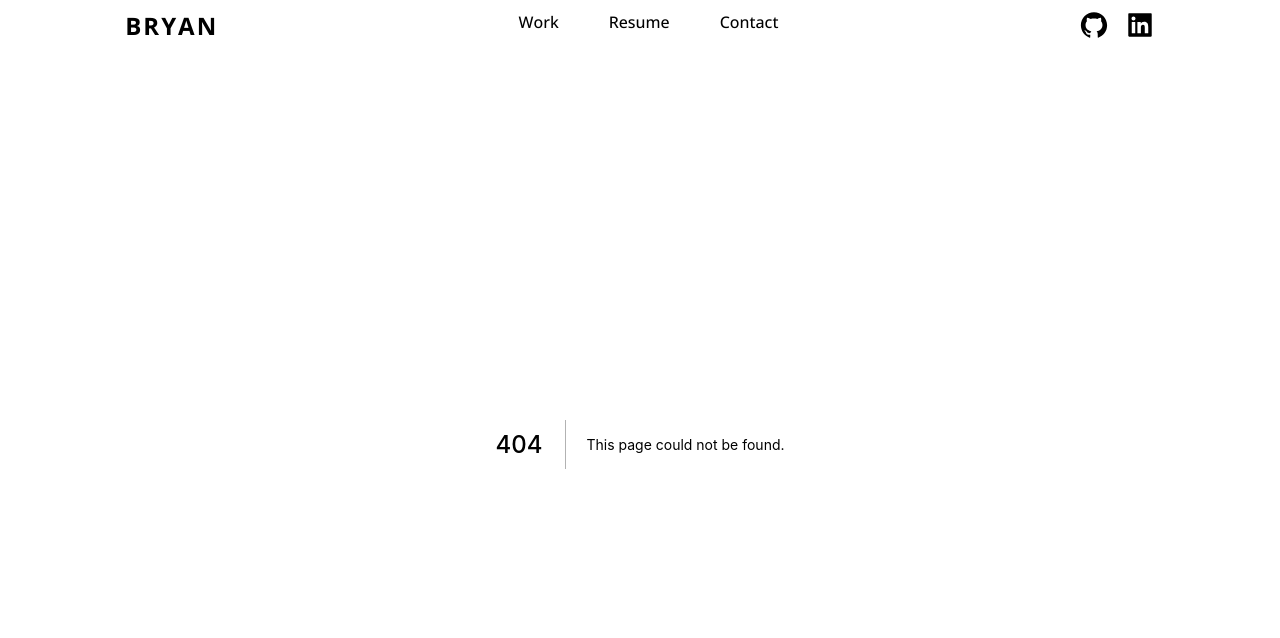
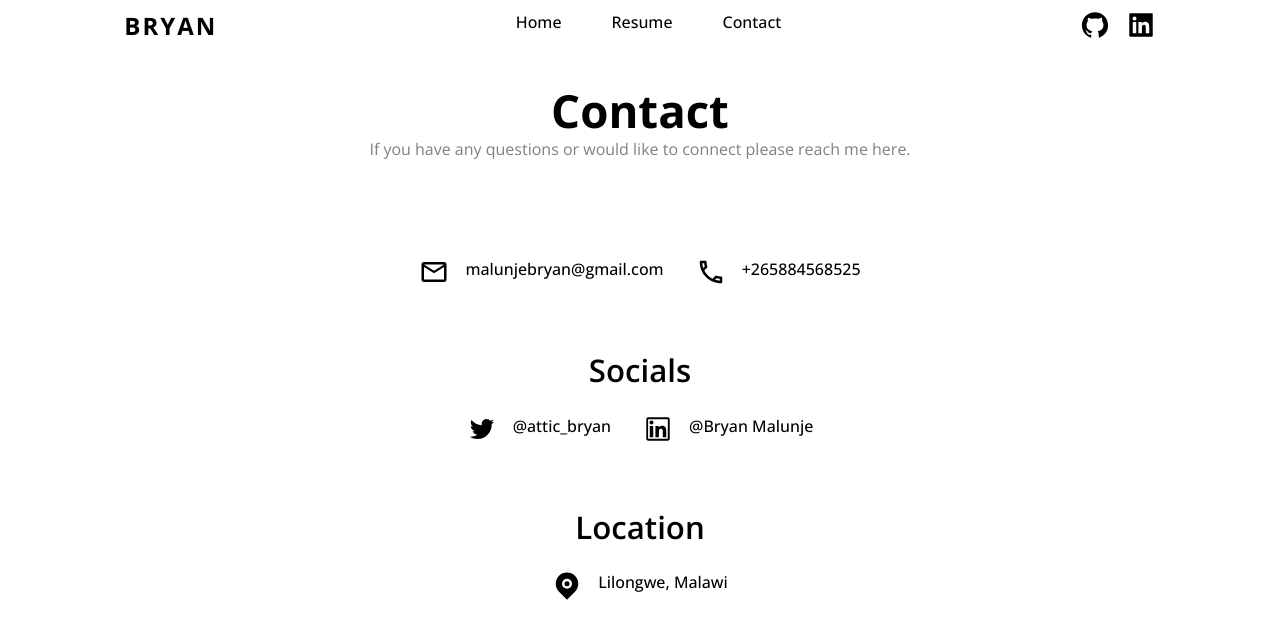
Before and after one commit to GISSIAH/bryan-portfolio, a Next.js app: page /contact in a window 1280 px wide. Before the commit this address had no page. Shown: the top 638 px of the page. Built offline with nearby package versions, Linux system fonts and the light colour scheme.

Commit message:
added contact page

```diff
--- a/components/navbar/navbar.js
+++ b/components/navbar/navbar.js
@@ -17,9 +17,9 @@ export default function Navbar() {
                     <Link href="/"><Typography variant="h5" sx={{ fontWeight: 700, letterSpacing: 2 }}>BRYAN</Typography></Link>
                 </div>
                 <div className={styles.siteLinks}>
-                    <Link href="/"><a style={{textDecoration:'none', color:'black'}}><Typography variant="body1" sx={{ fontWeight: 500 }}>Work</Typography></a></Link>
+                    <Link href="/"><a style={{textDecoration:'none', color:'black'}}><Typography variant="body1" sx={{ fontWeight: 500 }}>Home</Typography></a></Link>
                     <Link href="/resume"><a style={{ textDecoration: 'none', color:'black' }}><Typography variant="body1" sx={{ fontWeight: 500 }}>Resume</Typography></a></Link>
-                    <Link href="/"><a style={{ textDecoration: 'none' , color:'black'}}><Typography variant="body1" sx={{ fontWeight: 500 }}>Contact</Typography></a></Link>
+                    <Link href="/contact"><a style={{ textDecoration: 'none' , color:'black'}}><Typography variant="body1" sx={{ fontWeight: 500 }}>Contact</Typography></a></Link>
                 </div>
                 <Box sx={{display:'flex',gap:2}}>
                     <Link href="https://github.com/GISSIAH">
@@ -57,7 +57,7 @@ export default function Navbar() {
                         default: { duration: 3 },
                     }}
                     className={barClicked ? styles.mobileSiteLinks : styles.mobileSiteLinksHidden}>
-                    <Link href="/"><Typography variant="body1" sx={{ fontWeight: 500 }}>Work</Typography></Link>
+                    <Link href="/"><Typography variant="body1" sx={{ fontWeight: 500 }}>Home</Typography></Link>
                     <Link href="/resume"><Typography variant="body1" sx={{ fontWeight: 500 }}>Resume</Typography></Link>
                     <Link href="/"><Typography variant="body1" sx={{ fontWeight: 500 }}>Contact</Typography></Link>
                     <Link href="https://github.com/GISSIAH">
--- /dev/null
+++ b/pages/contact.js
@@ -0,0 +1,49 @@
+import { Box, Typography } from "@mui/material"
+import Head from "next/head"
+import { MdOutlineEmail, MdOutlinePhone } from "react-icons/md"
+import { AiOutlineTwitter, AiOutlineLinkedin } from "react-icons/ai"
+import { RiMapPinFill } from "react-icons/ri"
+export default function contact() {
+    return (
+        <div>
+            <Head>
+                <title>{`Bryan Malunje Contact`}</title>
+                <meta name="description" content="Contact information for Bryan Malunje a malawian software developer" />
+                <link rel="icon" href="/favicon.ico" />
+            </Head>
+
+
+            <Box sx={{ display: 'flex', flexDirection: 'column', alignItems: 'center', textAlign: 'center' }}>
+                <Typography variant="h3" sx={{ fontWeight: 700, marginTop: 5 }}>Contact</Typography>
+
+                <Typography variant="body1" color="gray" sx={{ fontWeight: 400 }}>If you have any questions or would like to connect please reach me here.</Typography>
+
+                <Box sx={{ display: 'flex', flexWrap: "wrap", gap: 4, marginTop: 12, justifyContent: 'center' }}>
+                    <Box sx={{ display: 'flex', gap: 2, }}>
+                        <MdOutlineEmail size={30} /> <Typography variant="body1" sx={{ fontWeight: 500 }}>malunjebryan@gmail.com</Typography>
+                    </Box>
+                    <Box sx={{ display: 'flex', gap: 2 }}>
+                        <MdOutlinePhone size={30} /> <Typography variant="body1" sx={{ fontWeight: 500 }}>+265884568525</Typography>
+                    </Box>
+                </Box>
+
+                <Typography variant="h4" sx={{ fontWeight: 600, marginTop: 8, }}>Socials</Typography>
+
+                <Box sx={{ display: 'flex', flexWrap: "wrap", gap: 4, marginTop: 3, justifyContent: 'center' }}>
+                    <Box sx={{ display: 'flex', gap: 2, }}>
+                        <AiOutlineTwitter size={30} /> <Typography variant="body1" sx={{ fontWeight: 500 }}>@attic_bryan</Typography>
+                    </Box>
+                    <Box sx={{ display: 'flex', gap: 2, }}>
+                        <AiOutlineLinkedin size={30} /><Typography variant="body1" sx={{ fontWeight: 500 }}>@Bryan Malunje</Typography>
+                    </Box>
+                </Box>
+
+                <Typography variant="h4" sx={{ fontWeight: 600, marginTop: 8, }}>Location</Typography>
+
+                <Box sx={{ display: 'flex', gap: 2, marginTop:3}}>
+                    <RiMapPinFill size={30}/> <Typography variant="body1" sx={{ fontWeight: 500 }}>Lilongwe, Malawi</Typography>
+                </Box>
+        </Box>
+        </div>
+    )
+}
--- /dev/null
+++ b/styles/contact.module.css
@@ -0,0 +1,3 @@
+.mainContact{
+
+}
--- a/styles/resume.module.css
+++ b/styles/resume.module.css
@@ -18,7 +18,7 @@
 
 .skills{
     margin-top: 20px;
-
+    margin-bottom: 75px;
 }
 .action{
     margin-top: 75px;
```
Also changed, not shown: pages/index.js (+5 -7 lines), pages/resume.js (+6 -5 lines).
